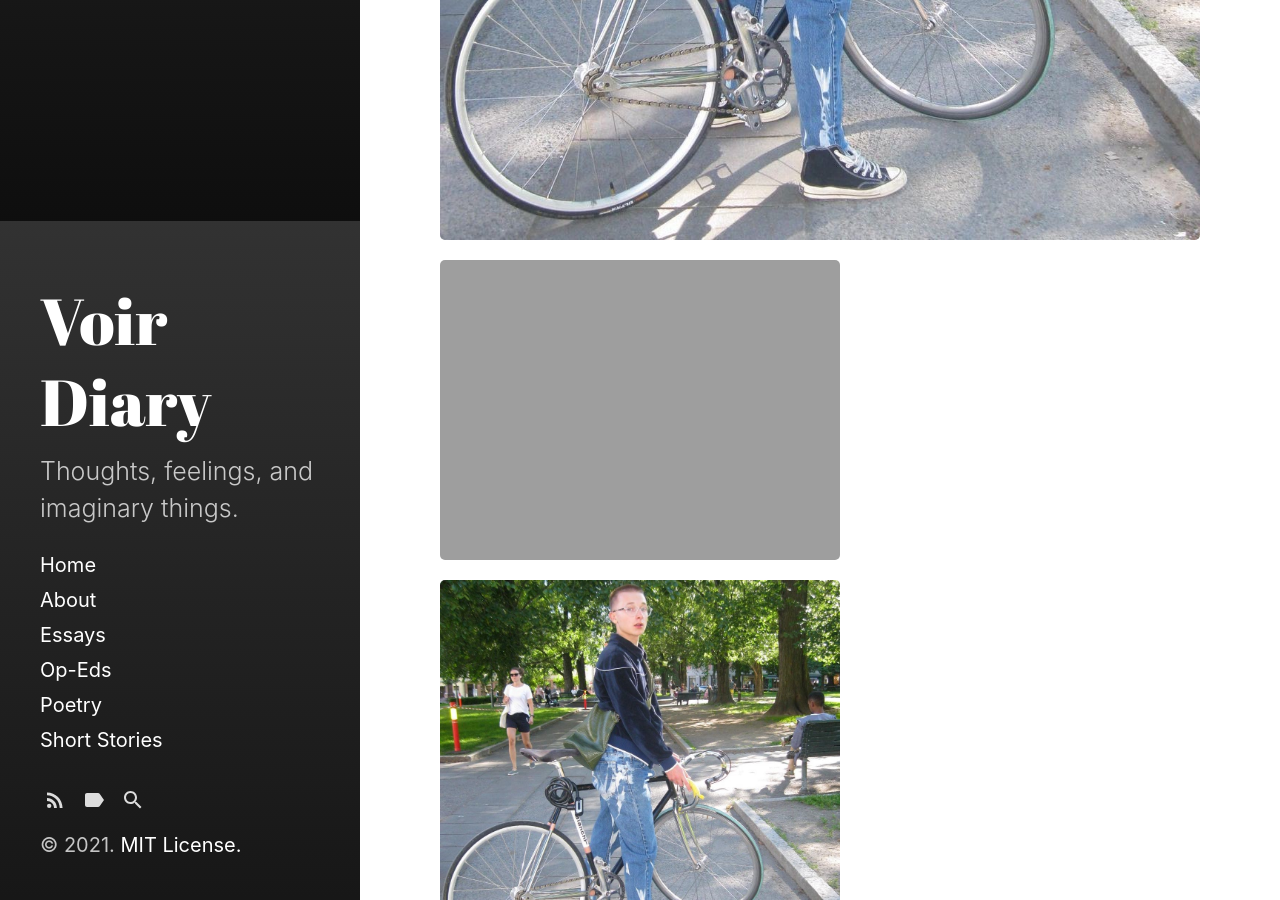
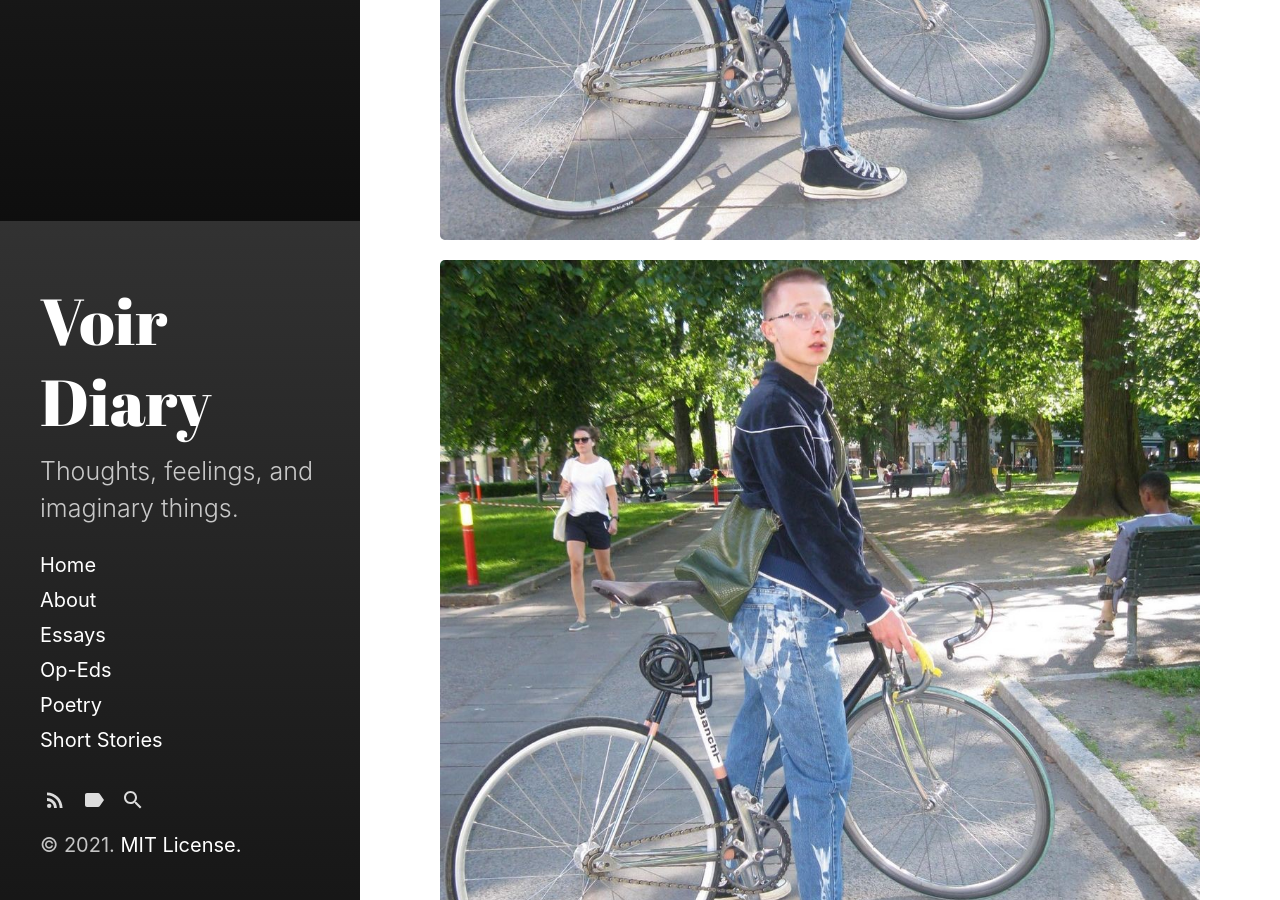
Before and after one commit to VoirDiary/VoirDiary, a Jekyll site: the page built from _posts/2021-04-15-Safario.md, in a window 1280 px wide and 900 px high, scrolled down 1579 px. Built offline with Jekyll 4.4.1, drawn with Linux system fonts in a browser that asks for light colours.

Commit message:
Update 2021-04-15-Safario.md

```diff
--- a/_posts/2021-04-15-Safario.md
+++ b/_posts/2021-04-15-Safario.md
@@ -23,6 +23,4 @@ Check out Safario on Spotify and Soundcloud.
 
 ![image](/assets/images/Safario.jpg)
 
-![image](/assets/images/Safario.jpg =50x)
-
-![image](/assets/images/Safario.jpg){:height="700px" width="400px"}
+![image](/assets/images/Safario.jpg){:height="1400px" width="800px"}
```
